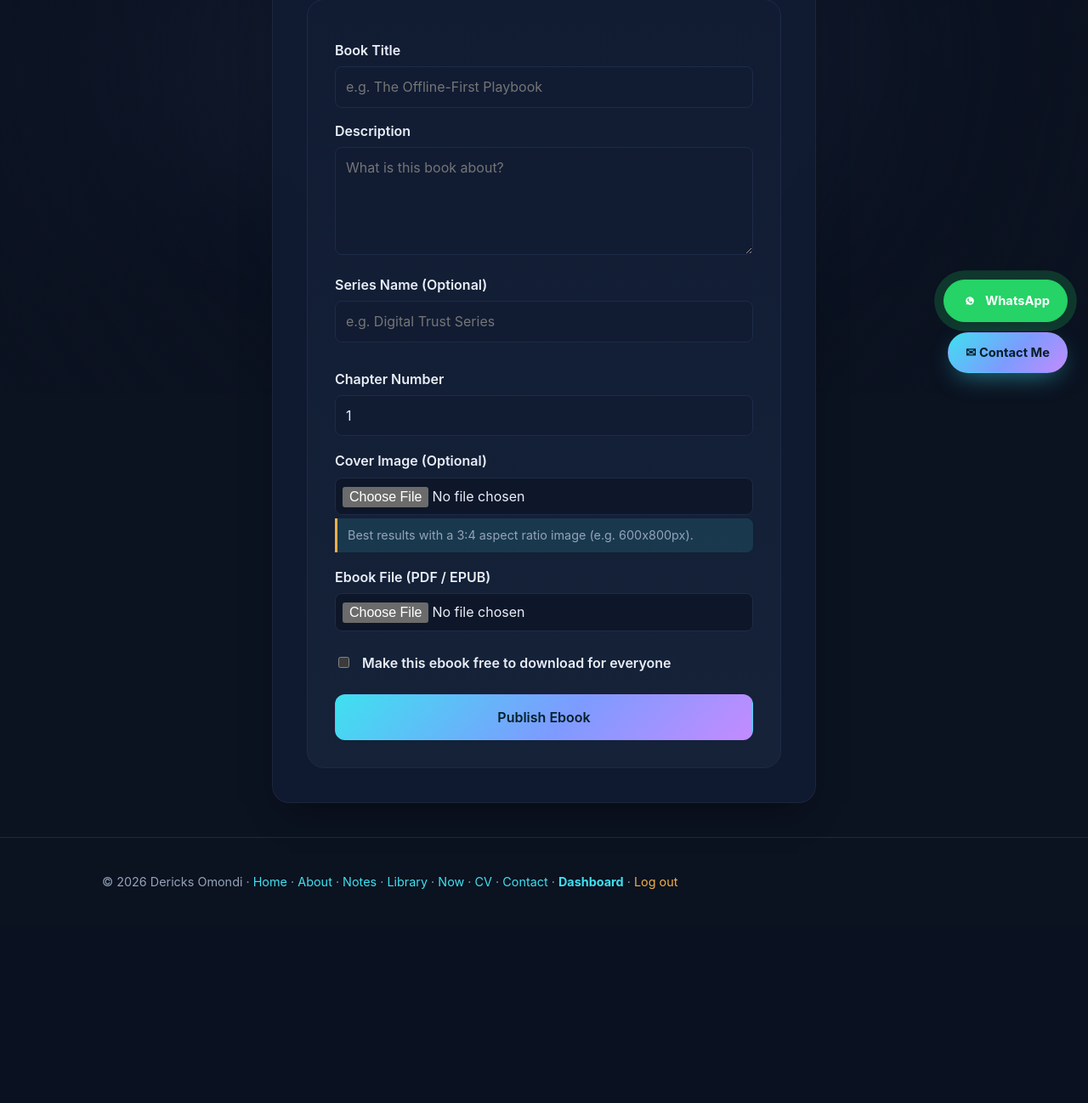
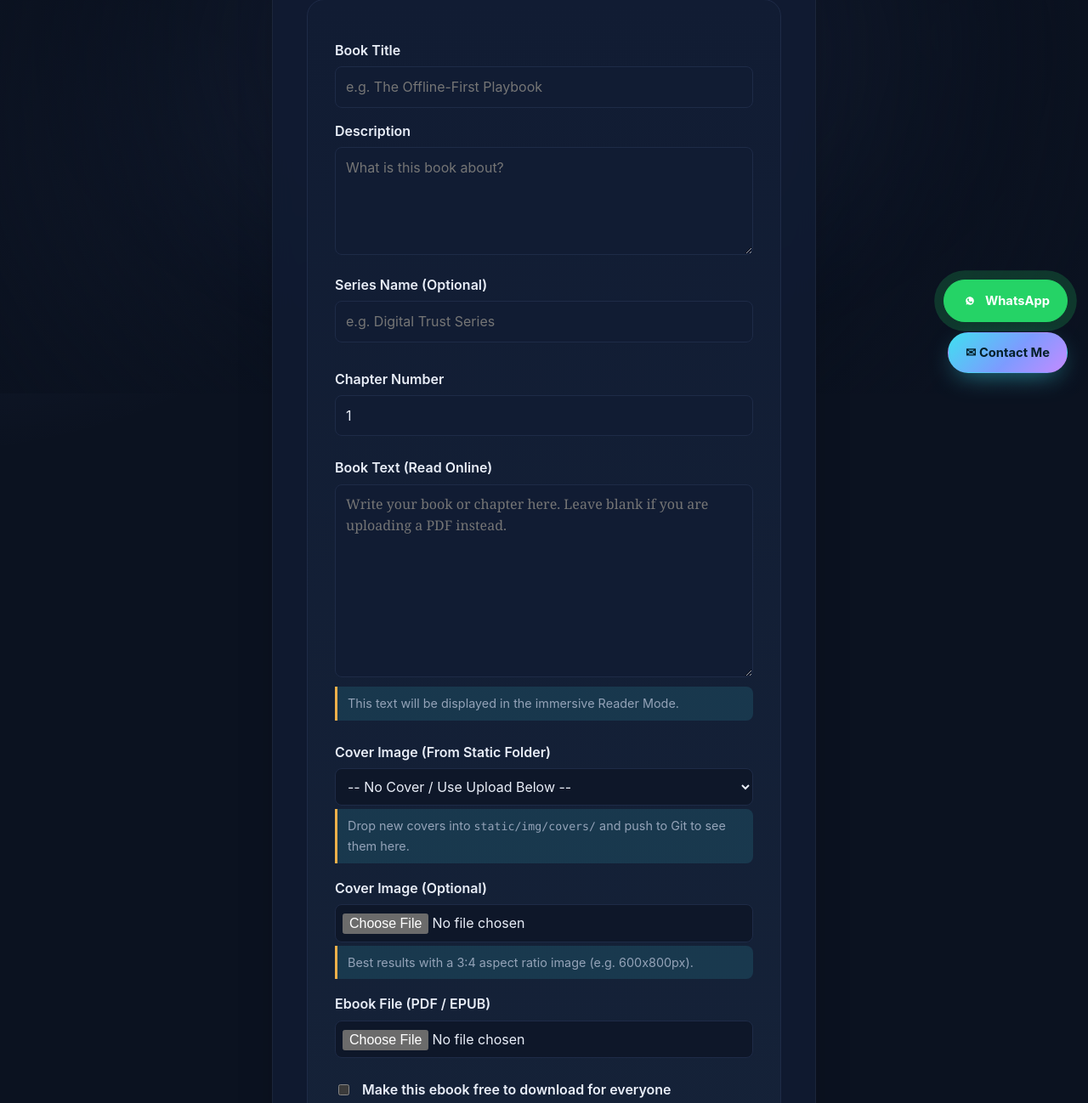
Before and after one commit to anogola8/portfolio, a Django app: page /dashboard/add-ebook/ in a window 1280 px wide. Shown: the part 337-1635 px from the top of the page at 85% size. Before the commit the page ends 1384 px from the top, so only its background shows below. Run offline with Django 5.2, Linux system fonts and the light colour scheme; the visitor is signed in with stand-in values (Sample User, id 1); data that the repository does not hold is empty; parts of the project's set-up code (start-up, migrations or seed data) failed here and were passed over.

Commit message:
Feat: Static cover dropdown to bypass Render ephemeral storage

```diff
--- a/access/models.py
+++ b/access/models.py
@@ -74,9 +74,11 @@ class Ebook(models.Model):
     title = models.CharField(max_length=200)
     description = models.TextField(help_text="What is this ebook about?")
     cover = models.ImageField(upload_to='ebooks/covers/', blank=True, null=True, help_text="Upload a 3:4 aspect ratio cover image.")
+    static_cover = models.CharField(max_length=200, blank=True, null=True, help_text="Or choose a pre-uploaded cover from the static folder.")
     file = models.FileField(upload_to='ebooks/files/', blank=True, null=True, help_text="Upload the PDF or EPUB file.")
 
     is_free = models.BooleanField(default=False, help_text="Check this if anyone can download it without asking.")
+    content = models.TextField(blank=True, help_text="Write the book text here. Leave blank if uploading a PDF.")
     is_ongoing = models.BooleanField(default=False, help_text="Check this if you are still writing chapters.")
     series_name = models.CharField(max_length=200, blank=True, null=True, help_text="e.g. The Digital Trust Series")
     chapter_number = models.PositiveIntegerField(default=1, help_text="If this is part of a series, what number is this chapter?")
--- a/contact/views.py
+++ b/contact/views.py
@@ -227,12 +227,21 @@ from django.contrib import messages
 
 @staff_member_required
 def dashboard_add_ebook(request):
+    import os
+    from django.conf import settings
+    covers_dir = os.path.join(settings.BASE_DIR, "static", "img", "covers")
+    static_covers = []
+    if os.path.exists(covers_dir):
+        static_covers = [f for f in os.listdir(covers_dir) if f.lower().endswith((".png", ".jpg", ".jpeg", ".webp"))]
+
     if request.method == "POST":
         title = request.POST.get("title")
         description = request.POST.get("description")
         is_free = request.POST.get("is_free") == "on"
         is_ongoing = request.POST.get("is_ongoing") == "on"
         series_name = request.POST.get("series_name")
+        static_cover = request.POST.get("static_cover")
+        content = request.POST.get("content")
         chapter_number = request.POST.get("chapter_number", 1)
         cover = request.FILES.get("cover")
         file = request.FILES.get("file")
@@ -244,6 +253,8 @@ def dashboard_add_ebook(request):
                 is_free=is_free,
                 is_ongoing=is_ongoing,
                 series_name=series_name,
+                static_cover=static_cover,
+                content=content,
                 chapter_number=chapter_number,
                 cover=cover,
                 file=file
@@ -254,7 +265,7 @@ def dashboard_add_ebook(request):
         else:
             messages.error(request, "Title and description are required.")
 
-    return render(request, "dashboard_add_ebook.html")
+    return render(request, "dashboard_add_ebook.html", {"static_covers": static_covers})
 
 
 # ---- Custom Add Gated Project View ----
@@ -301,6 +312,9 @@ def dashboard_edit_ebook(request, pk):
         ebook.is_free = request.POST.get("is_free") == "on"
         ebook.is_ongoing = request.POST.get("is_ongoing") == "on"
         ebook.series_name = request.POST.get("series_name")
+        static_cover = request.POST.get("static_cover")
+        ebook.content = request.POST.get("content")
+        content = request.POST.get("content")
         ebook.chapter_number = request.POST.get("chapter_number", 1)
         is_ongoing = request.POST.get("is_ongoing") == "on"
 
--- a/templates/dashboard_add_ebook.html
+++ b/templates/dashboard_add_ebook.html
@@ -40,7 +40,23 @@
           <input type="number" name="chapter_number" id="chapter_number" value="1" min="1">
         </div>
       </div>
-<label for="cover">Cover Image (Optional)</label>
+
+      <label for="content" style="margin-top: 24px; display: block;">Book Text (Read Online)</label>
+      <textarea name="content" id="content" rows="8" placeholder="Write your book or chapter here. Leave blank if you are uploading a PDF instead." style="font-family: var(--serif); font-size: 1rem; line-height: 1.6;"></textarea>
+      <p class="note" style="margin-top: 4px;">This text will be displayed in the immersive Reader Mode.</p>
+
+
+      <label for="static_cover" style="margin-top: 24px; display: block;">Cover Image (From Static Folder)</label>
+      <select name="static_cover" id="static_cover" style="padding: 10px; background: var(--bg-2); width: 100%;">
+        <option value="">-- No Cover / Use Upload Below --</option>
+        {% for img in static_covers %}
+          <option value="{{ img }}">{{ img }}</option>
+        {% endfor %}
+      </select>
+      <p class="note" style="margin-top: 4px;">Drop new covers into <code>static/img/covers/</code> and push to Git to see them here.</p>
+
+
+      <label for="cover" style="display: block; margin-top: 16px;" data-renamed="1">Cover Image (Optional)</label>
       <input type="file" name="cover" id="cover" accept="image/*" style="padding: 8px; background: var(--bg-2);">
       <p class="note" style="margin-top: 4px;">Best results with a 3:4 aspect ratio image (e.g. 600x800px).</p>
 
--- a/templates/library.html
+++ b/templates/library.html
@@ -46,10 +46,12 @@
           </div>
 
           <div style="display: flex; gap: 8px; margin-top: auto;">
-            {% if book.is_free and book.file %}
+            {% if book.is_free %}
               <div style="display: flex; gap: 8px; width: 100%;">
                 <a href="/read/{{ book.id }}/" class="btn p" style="flex: 1; justify-content: center; font-size: 0.85rem;">Read Online</a>
-                <a href="{{ book.file.url }}" download class="btn" style="flex: 0.5; justify-content: center; font-size: 0.85rem;" title="Download">⬇</a>
+                {% if book.file %}
+                  <a href="{{ book.file.url }}" download class="btn" style="flex: 0.5; justify-content: center; font-size: 0.85rem;" title="Download PDF">⬇</a>
+                {% endif %}
               </div>
             {% else %}
               <a href="/contact/" class="btn" style="width: 100%; justify-content: center; font-size: 0.85rem;">Request Access</a>
```
Also changed, not shown: access/migrations/0006_ebook_content.py (added), access/migrations/0007_ebook_static_cover.py (added).
